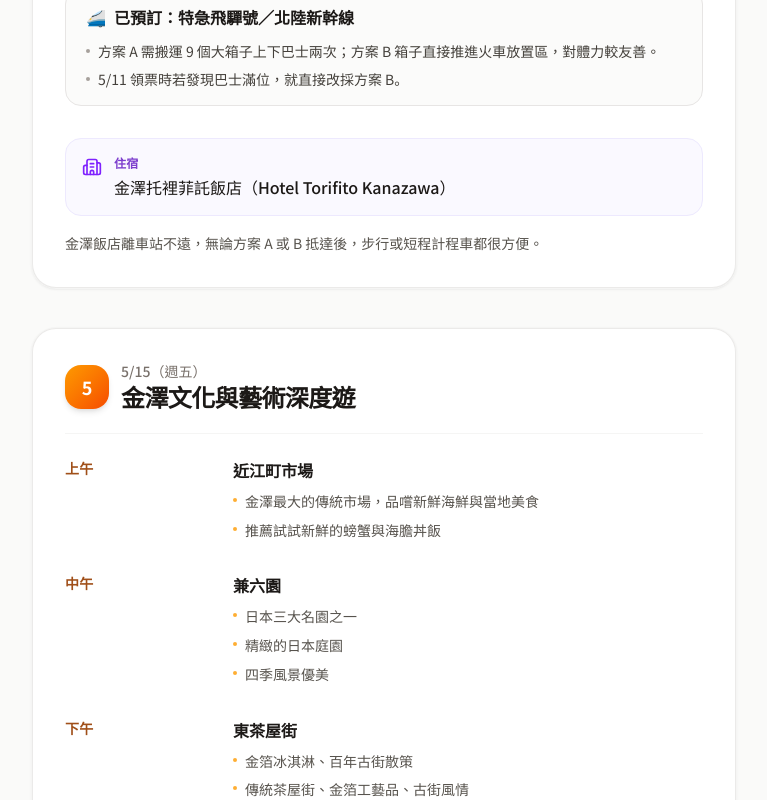
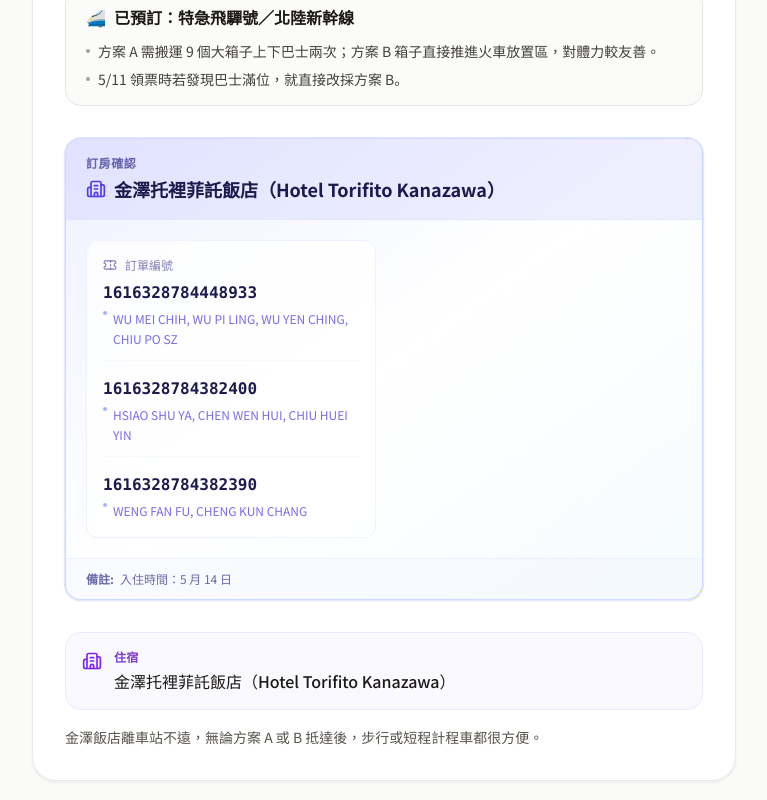
Before and after one commit to kuenjang/japantravel, a Next.js app: page / in a window 1280 px wide. Shown: the part 9626-10426 px from the top of the page, without its empty margins (256-1023 px from the left). Built offline with nearby package versions, Linux system fonts and the light colour scheme.

Commit message:
docs: add Kanazawa Hotel Torifito booking info to Day 4

```diff
--- a/src/data/chubu-trip.ts
+++ b/src/data/chubu-trip.ts
@@ -502,6 +502,18 @@ export const days: TripDay[] = [
           "5/11 領票時若發現巴士滿位，就直接改採方案 B。",
         ],
       },
+      {
+        kind: "booking",
+        data: {
+          hotel: "金澤托裡菲託飯店（Hotel Torifito Kanazawa）",
+          orders: [
+            { id: "1616328784448933", passengers: "WU MEI CHIH, WU PI LING, WU YEN CHING, CHIU PO SZ" },
+            { id: "1616328784382400", passengers: "HSIAO SHU YA, CHEN WEN HUI, CHIU HUEI YIN" },
+            { id: "1616328784382390", passengers: "WENG FAN FU, CHENG KUN CHANG" },
+          ],
+          note: "入住時間：5 月 14 日",
+        },
+      },
     ],
     accommodation: { name: "金澤托裡菲託飯店（Hotel Torifito Kanazawa）" },
     footerNote:
```
